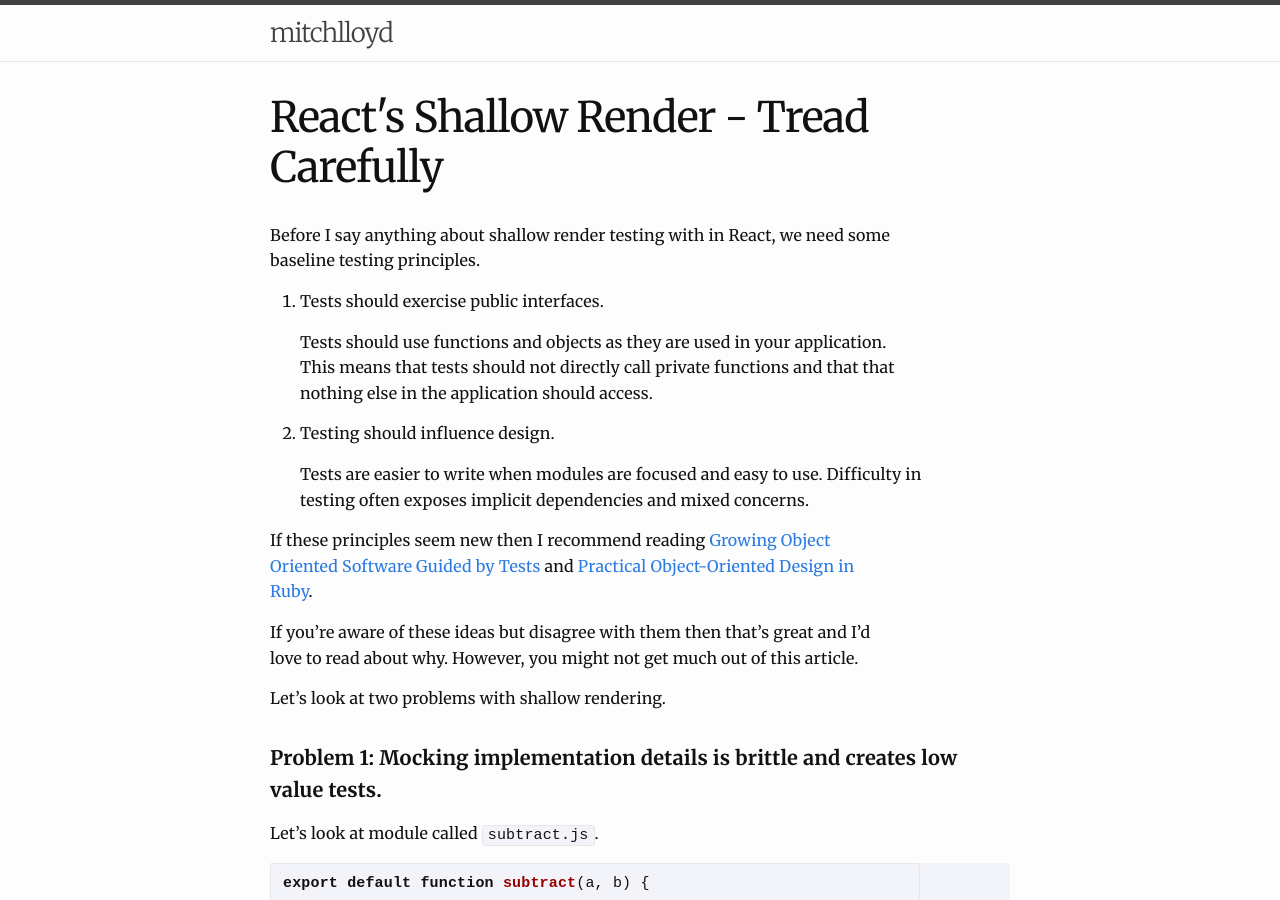
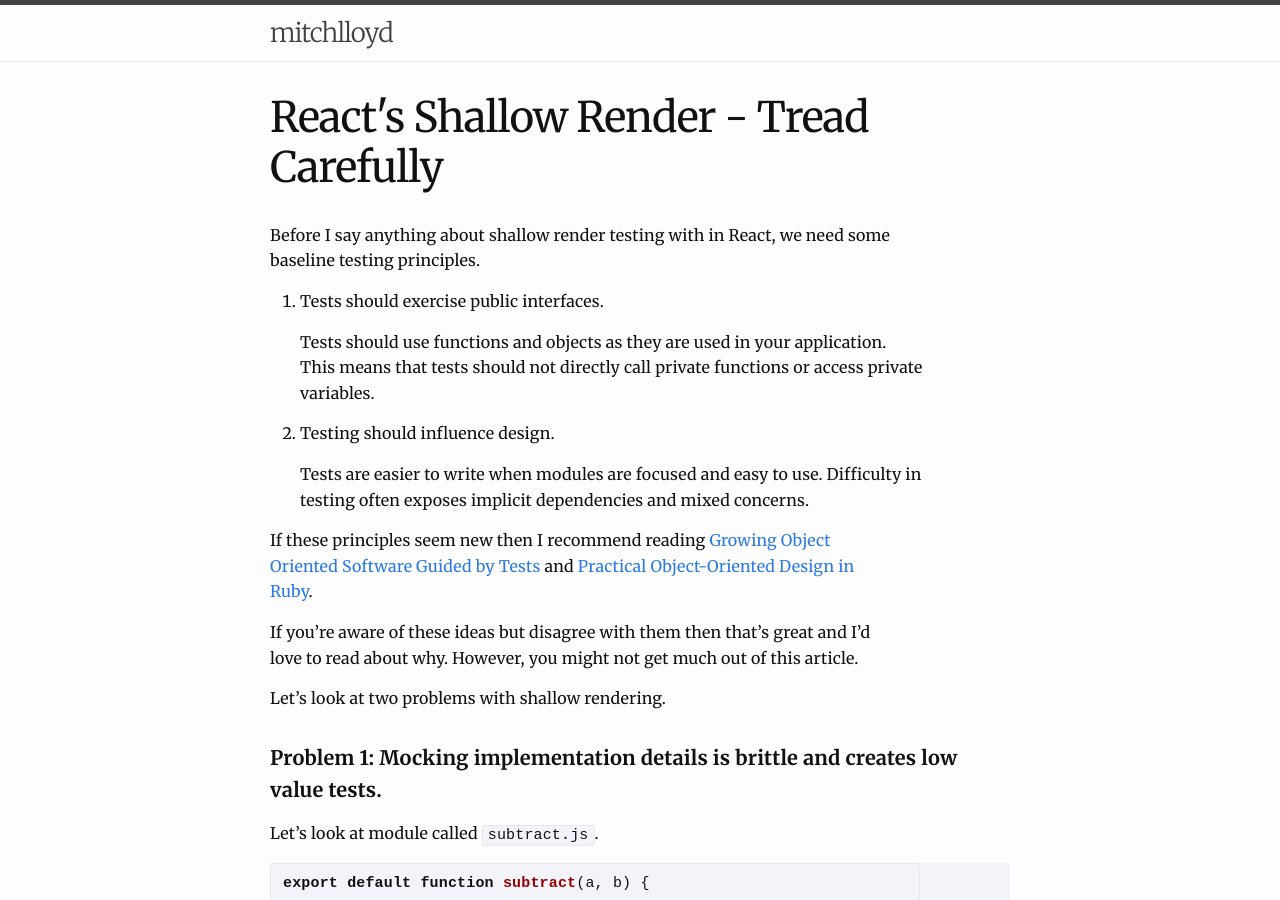
Before and after one commit to mitchlloyd/mitchlloyd.github.io, a Jekyll site: the page built from _posts/2017-01-27-react-shallow-rendering.md, in a window 1280 px wide and 900 px high. Built offline with Jekyll 4.4.1, drawn with Linux system fonts in a browser that asks for light colours.

Commit message:
Fix nonsense sentence

```diff
--- a/_posts/2017-01-27-react-shallow-rendering.md
+++ b/_posts/2017-01-27-react-shallow-rendering.md
@@ -10,8 +10,8 @@ some baseline testing principles.
 1. Tests should exercise public interfaces.
 
    Tests should use functions and objects as they are used in your application.
-   This means that tests should not directly call private functions and that
-   that nothing else in the application should access.
+   This means that tests should not directly call private functions or access
+   private variables.
 
 2. Testing should influence design.
 
```
